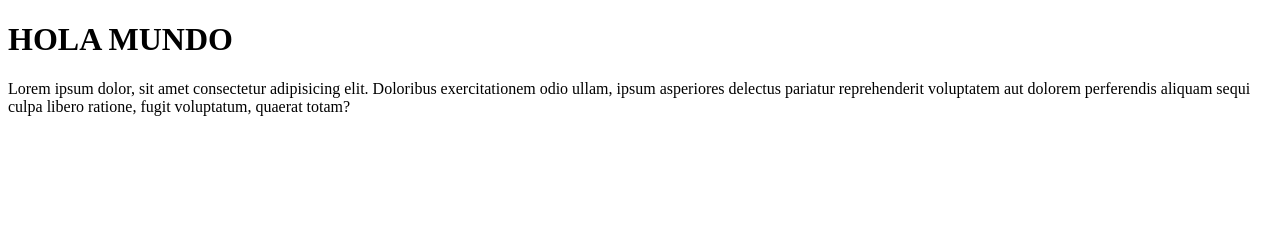
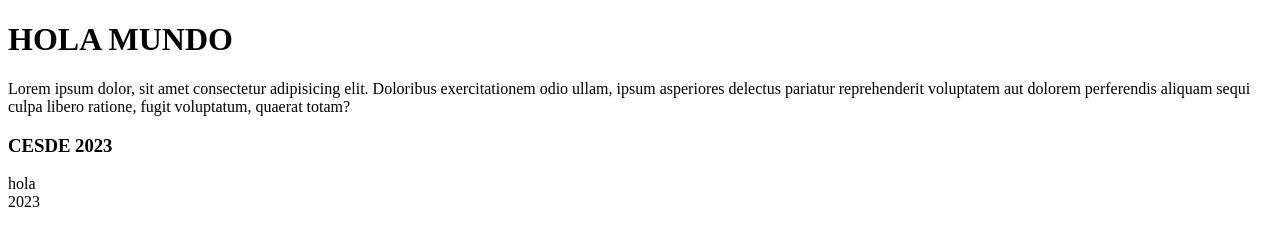
Before and after one commit to hectruhe/git_corte3, a plain HTML site: page index.html in a window 1280 px wide. Drawn offline with Linux system fonts and the light colour scheme.

Commit message:
cambio en el footer

```diff
--- a/index.html
+++ b/index.html
@@ -12,5 +12,8 @@
     <h1>HOLA MUNDO</h1>
     <p>Lorem ipsum dolor, sit amet consectetur adipisicing elit. Doloribus exercitationem odio ullam, ipsum asperiores delectus pariatur reprehenderit voluptatem aut dolorem perferendis aliquam sequi culpa libero ratione, fugit voluptatum, quaerat totam?</p>
 
+    <h3>CESDE 2023</h3>
+    <span>hola</span>
+    <footer> 2023</footer>
 </body>
 </html>
```
